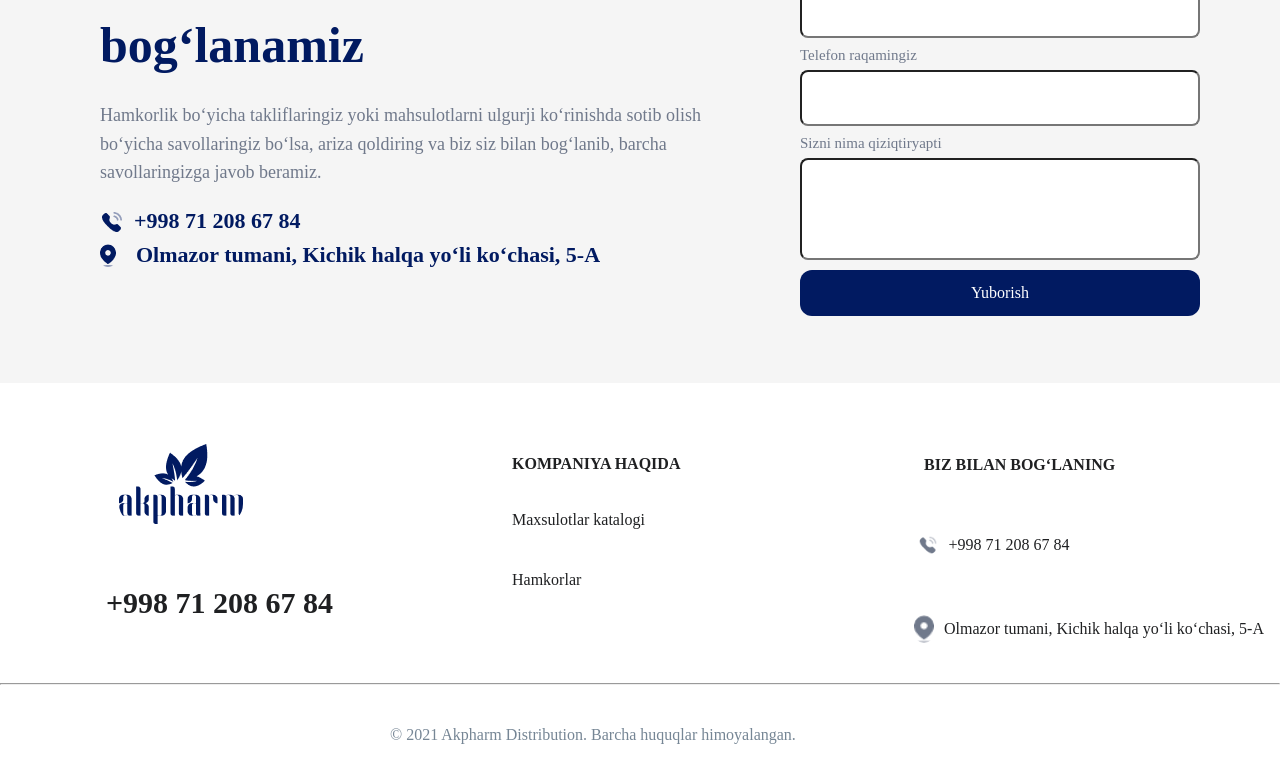
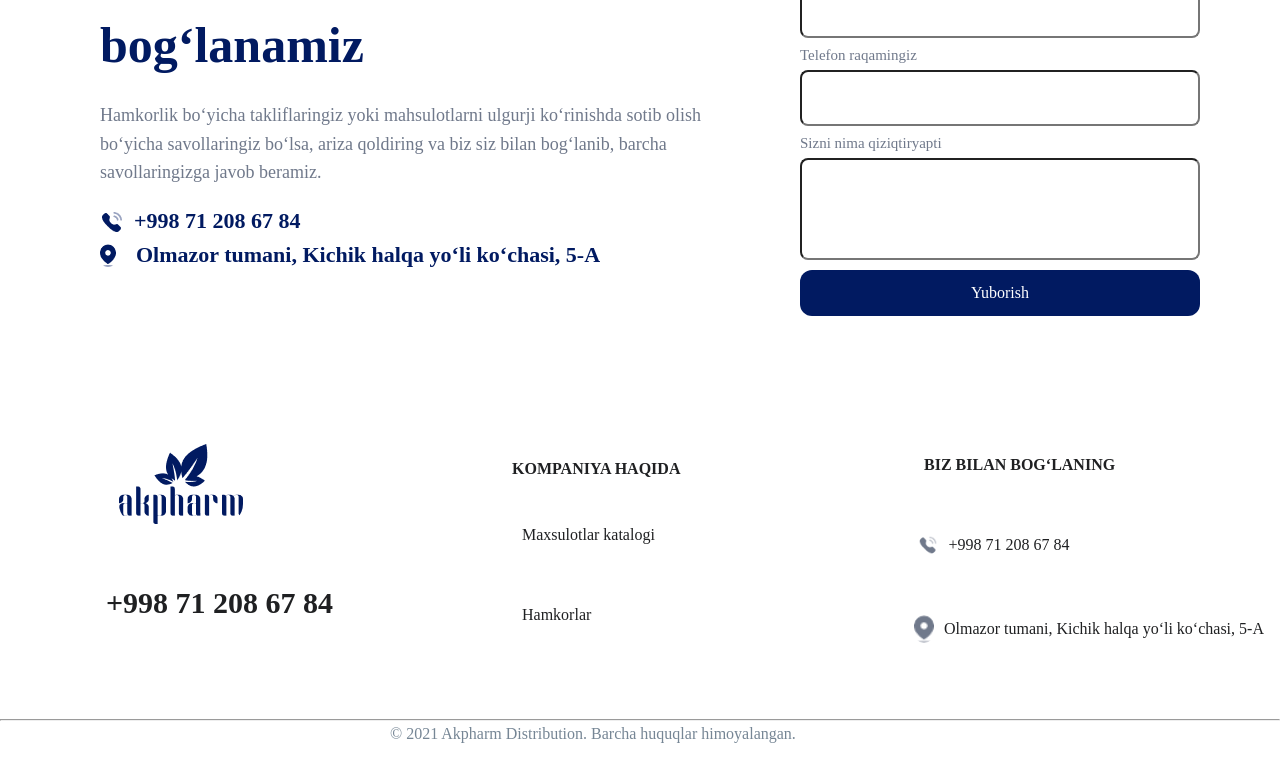
Before and after one commit to muxutdinov/Akpharm-org, a React (Create React App) app: page / in a window 1280 px wide. Shown: the part 5326-6109 px from the top of the page. Built offline with nearby package versions, Linux system fonts and the light colour scheme.

Commit message:
home page full responsive

```diff
--- a/src/components/HomeLastComp.jsx
+++ b/src/components/HomeLastComp.jsx
@@ -1,5 +1,5 @@
 import React from "react";
-import { Link } from "react-router-dom";
+import { NavLink } from "react-router-dom";
 import Calling from "../assets/icons/Calling.png";
 import Locations from "../assets/icons/Location.png";
 import iconblue from "../assets/icons/iconblue.png";
@@ -47,6 +47,7 @@ import {
   WrapperFirst,
   WrapperSecond,
   WrapperThird,
+  Border
 } from "./HomeLastCompStyle";
 
 const HomeLastComp = () => {
@@ -128,18 +129,26 @@ const HomeLastComp = () => {
       </WrapperSecond>
       <WrapperThird>
         <ThirdContainer>
-          <ThirdBigCon>
+          <ThirdBigCon one>
             <ThirdImg src={iconblue} />
             <Num>+998 71 208 67 84</Num>
           </ThirdBigCon>
           <ThirdConCenter>
             <ThirdMiddleTitle>Kompaniya haqida</ThirdMiddleTitle>
-            <Link to="categories">
+            <NavLink
+              to="/categories"
+              className="nav"
+              activeClassName="nav-active"
+            >
               <ThirdMiddleText>Maxsulotlar katalogi</ThirdMiddleText>
-            </Link>
-            <Link to="partners">
+            </NavLink>
+            <NavLink
+              to="/partners"
+              className="nav"
+              activeClassName="nav-active"
+            >
               <ThirdMiddleText>Hamkorlar</ThirdMiddleText>
-            </Link>
+            </NavLink>
           </ThirdConCenter>
           <ThirdBigCon>
             <ThirdMiddleTitle last>Biz bilan bogʻlaning</ThirdMiddleTitle>
@@ -156,8 +165,8 @@ const HomeLastComp = () => {
           </ThirdBigCon>
         </ThirdContainer>
       </WrapperThird>
-      <hr />
       <LastTextWrapper>
+        <Border />
         <LastText>
           © 2021 Akpharm Distribution. Barcha huquqlar himoyalangan.
         </LastText>
--- a/src/components/HomeLastCompStyle.js
+++ b/src/components/HomeLastCompStyle.js
@@ -128,15 +128,39 @@ export const WrapperSecond = styled.div`
   display: flex;
   height: 500px;
   width: 100%;
-  background-color: whitesmoke;
+  background-color: transparent;
+  @media only screen and (max-width: 1050px) and (min-width: 900px) {
+    display: flex;
+    flex-direction: column;
+    height: 800px;
+    /* height: fit-content; */
+    width: 100%;
+    scroll-snap-type: none;
+  }
+  @media only screen and (max-width: 900px) and (min-width: 300px) {
+    display: flex;
+    flex-direction: column;
+    height: 800px;
+    width: fit-content;
+  }
 `;
 export const SecondOne = styled.div`
-  flex: 3;
+  /* flex: 3; */
+  width: 100%;
+  background-color: transparent;
 `;
 export const SecondLeft = styled.div`
   margin-top: 50px;
   margin-left: 100px;
   /* display: flex; */
+  width: 100%;
+  /* @media screen and (max-width: 600px) { */
+  /* width: fit-content; */
+  /* margin-right: 100px; */
+  /* } */
+  @media screen and (max-width: 900px) and (min-width: 300px) {
+    margin-right: 200px;
+  }
 `;
 export const SecondLeftTitle = styled.div`
   width: 700px;
@@ -151,6 +175,16 @@ export const SecondLeftTitle = styled.div`
   order: 0;
   flex-grow: 0;
   margin: 24px 0px;
+  @media screen and (max-width: 600px) {
+    /* margin-right: 200px; */
+    width: 350px;
+    font-size: 30px;
+  }
+  @media screen and (max-width: 900px) and (min-width: 600px) {
+    /* margin-right: 200px; */
+    width: 500px;
+    font-size: 38px;
+  }
 `;
 export const SecondLeftText = styled.div`
   width: 635px;
@@ -165,6 +199,17 @@ export const SecondLeftText = styled.div`
   order: 1;
   flex-grow: 0;
   margin: 24px 0px;
+  @media screen and (max-width: 900px) and (min-width: 600px) {
+    width: 500px;
+    font-size: 20px;
+    margin-right: 200px;
+    margin-bottom: 50px;
+  }
+  @media screen and (max-width: 600px) {
+    width: 350px;
+    font-size: 16px;
+    margin-right: 100px;
+  }
 `;
 export const SecondLastWrapper = styled.div`
   display: flex;
@@ -180,6 +225,12 @@ export const Phone = styled.div`
   font-size: 22px;
   line-height: 100%;
   color: #011a61;
+  @media screen and (max-width: 600px) {
+    font-size: 18px;
+  }
+  @media screen and (max-width: 900px) and (min-width: 600px) {
+    font-size: 20px;
+  }
 `;
 export const Location = styled.div`
   margin-left: 20px;
@@ -191,6 +242,12 @@ export const Location = styled.div`
   font-size: 22px;
   line-height: 100%;
   color: #011a61;
+  @media screen and (max-width: 600px) {
+    font-size: 18px;
+  }
+  @media screen and (max-width: 900px) and (min-width: 600px) {
+    font-size: 20px;
+  }
 `;
 export const Img = styled.img``;
 export const PhoneWrapper = styled.div`
@@ -202,12 +259,19 @@ export const SecondTwo = styled.div`
   display: flex;
   justify-content: center;
   align-items: center;
+  background-color: transparent;
 `;
 export const SecondRight = styled.div`
   margin-right: 100px;
   display: flex;
   flex-direction: column;
   justify-content: space-evenly;
+  @media screen and (max-width: 900px) and (min-width: 600px) {
+    /* margin-left: 200px; */
+  }
+  @media screen and (max-width: 600px) {
+    margin-right: 400px;
+  }
 `;
 export const RightInputWrapper = styled.div`
   margin-top: 10px;
@@ -262,6 +326,13 @@ export const ThirdContainer = styled.div`
   display: flex;
   height: 100%;
   width: 100%;
+  @media only screen and (max-width: 700px) and (min-width: 320px) {
+    display: flex;
+    /* justify-content: center; */
+    align-items: center;
+    flex-direction: column;
+    margin-top: 30px;
+  }
 `;
 export const ThirdBigCon = styled.div`
   flex: 2;
@@ -269,12 +340,19 @@ export const ThirdBigCon = styled.div`
   flex-direction: column;
   justify-content: space-evenly;
   align-items: center;
+  @media only screen and (max-width: 700px) {
+    flex: 1;
+    margin-left: ${({ one }) => (one ? "100px" : "")};
+  }
 `;
 export const ThirdConCenter = styled.div`
   flex: 1;
   display: flex;
   flex-direction: column;
   justify-content: center;
+  @media only screen and (max-width: 900px) {
+    flex: 1;
+  }
 `;
 export const ThirdImg = styled.img`
   margin-right: 150px;
@@ -294,7 +372,7 @@ export const Num = styled.div`
   color: #1f2022;
 `;
 export const ThirdMiddleTitle = styled.div`
-  margin-top: ${({ last }) => (last ? "50px" : "")};
+  margin-top: 50px;
   margin-bottom: 20px;
   width: 200px;
   height: 14px;
@@ -341,8 +419,22 @@ export const LastText = styled.div`
 `;
 export const LastTextWrapper = styled.div`
   display: flex;
+  flex-direction: column;
   justify-content: center;
   align-items: center;
   height: 100px;
   width: 100%;
+  @media only screen and (max-width: 700px) {
+    position: relative;
+    margin-top: 300px;
+    margin-left: 50px;
+  }
 `;
+export const Border = styled.hr`
+  height: 1px;
+  width: 100%;
+  /* background-color: red; */
+  @media only screen and (max-width: 700px) {
+    display: none;
+  }
+`;
--- a/src/components/HomeMaxsulotKarusel.css
+++ b/src/components/HomeMaxsulotKarusel.css
@@ -102,3 +102,11 @@ img {
   box-shadow: -10.6176px 14.1567px 35.3919px rgba(96, 1, 211, 0.301961);
   border-radius: 12px;
 }
+@media only screen and (max-width: 1000px) {
+.Container {
+    display: none;
+  }
+  .LastButton{
+    margin-left: 100px;
+  }
+}
```
